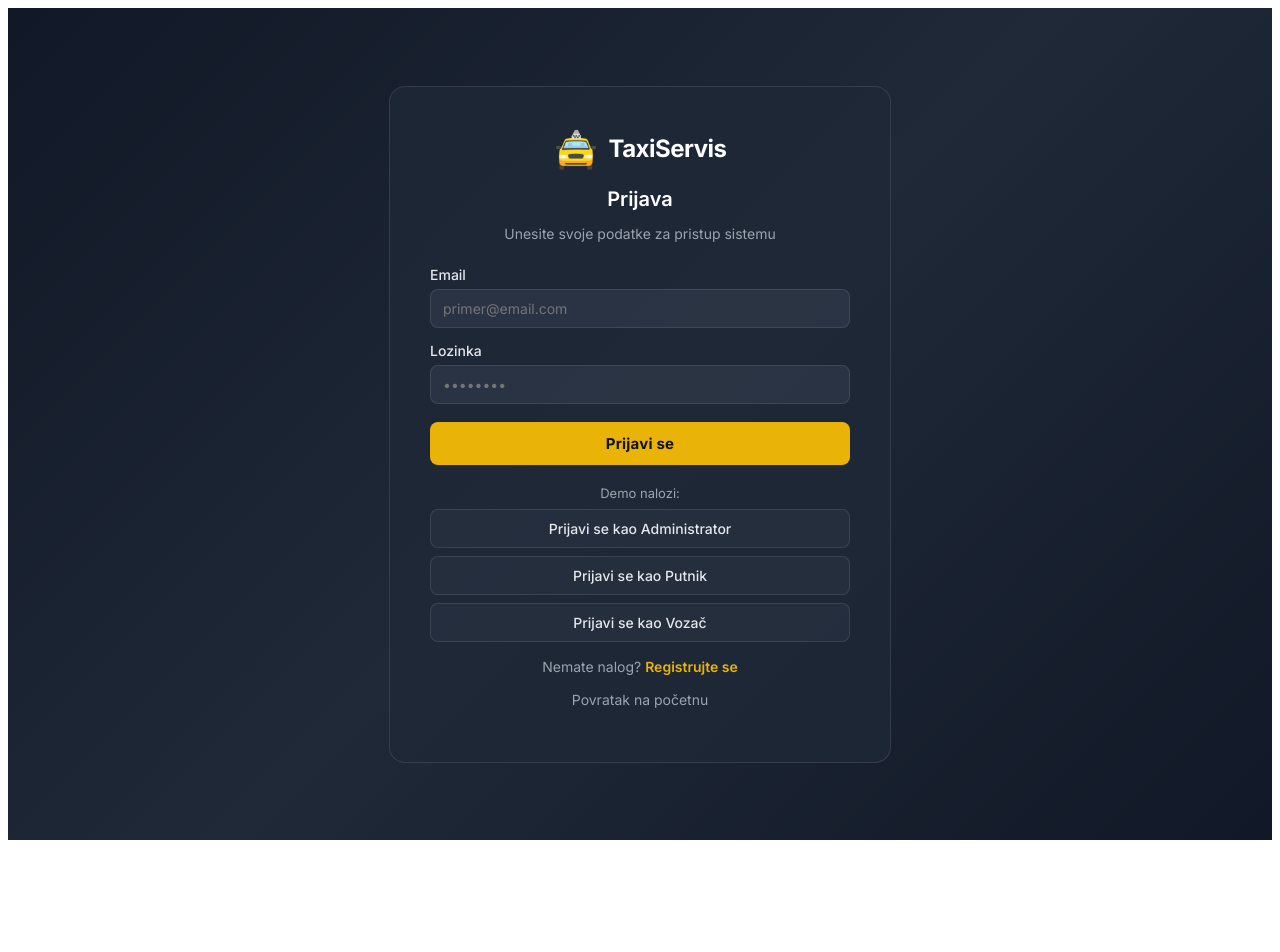
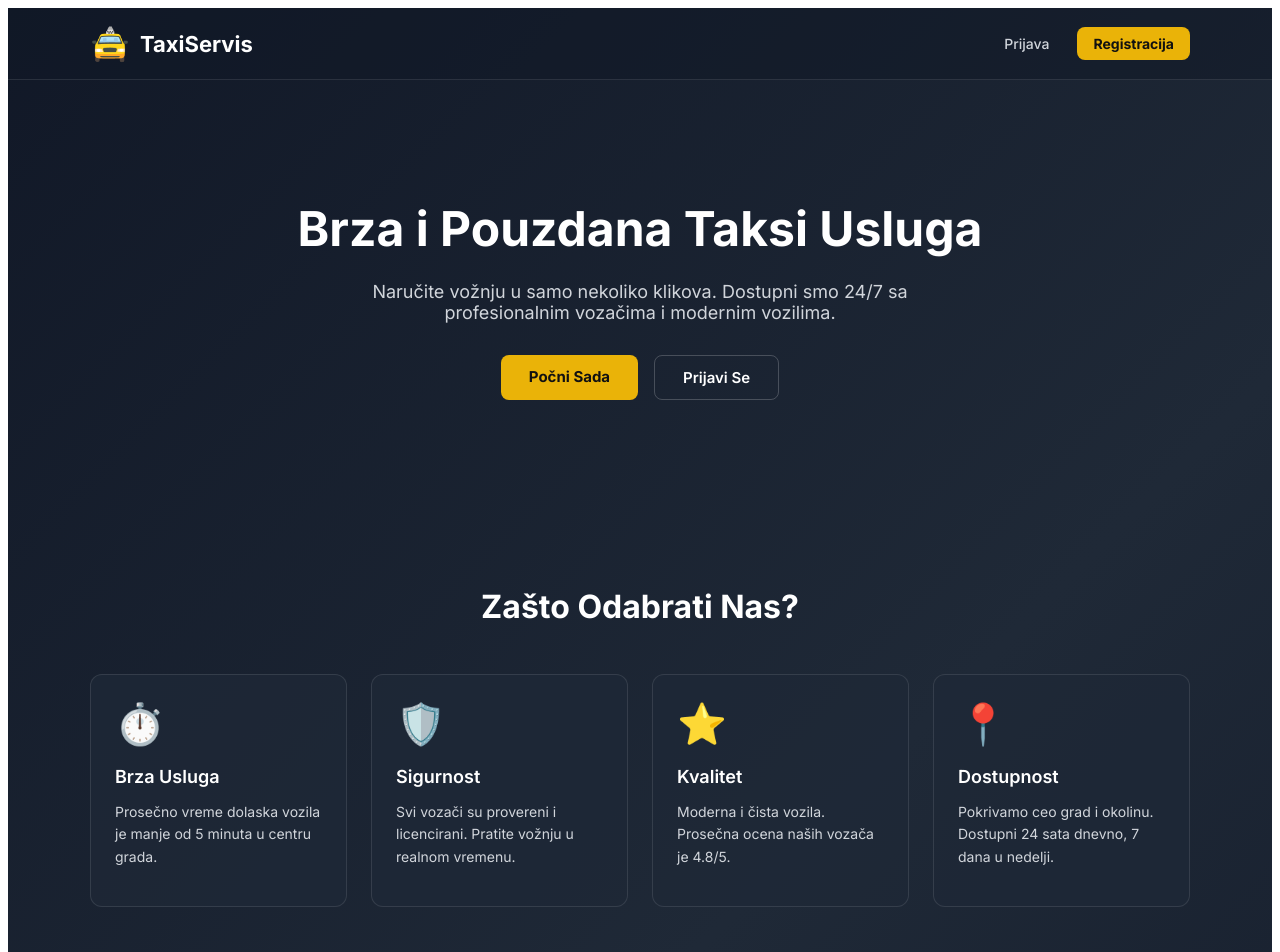
Before and after one commit to Maxara8/taxi_sluzba, a React (Create React App) app in the folder frontend/: page / in a window 1280 px wide. Shown: the top 952 px of the page. Before the commit the page ends 848 px from the top, so only its background shows below. Built offline with nearby package versions, Linux system fonts and the light colour scheme.

Commit message:
LandingPage

```diff
--- a/frontend/src/App.js
+++ b/frontend/src/App.js
@@ -3,6 +3,8 @@ import { BrowserRouter as Router, Routes, Route } from 'react-router-dom';
 
 import LoginPage from './pages/LoginPage';
 import RegisterPage from './pages/RegisterPage';
+import LandingPage from './pages/LandingPage';
+
 
 function App() {
   return (
@@ -10,7 +12,7 @@ function App() {
       <Routes>
         <Route path="/login" element={<LoginPage />} />
         <Route path="/register" element={<RegisterPage />} />
-        <Route path="/" element={<LoginPage />} />
+        <Route path="/" element={<LandingPage />} />
       </Routes>
     </Router>
   );
--- a/frontend/src/pages/LandingPage.jsx
+++ b/frontend/src/pages/LandingPage.jsx
@@ -0,0 +1,306 @@
+import React from 'react';
+import { Link } from 'react-router-dom';
+
+function LandingPage() {
+  return (
+    <div style={styles.page}>
+
+      {/* Header */}
+      <header style={styles.header}>
+        <div style={styles.headerInner}>
+          <div style={styles.logoRow}>
+            <span style={styles.logoEmoji}>🚖</span>
+            <span style={styles.logoText}>TaxiServis</span>
+          </div>
+          <nav style={styles.nav}>
+            <Link to="/login" style={styles.navLinkGhost}>Prijava</Link>
+            <Link to="/register" style={styles.navLinkYellow}>Registracija</Link>
+          </nav>
+        </div>
+      </header>
+
+      {/* Hero */}
+      <section style={styles.hero}>
+        <h1 style={styles.heroTitle}>Brza i Pouzdana Taksi Usluga</h1>
+        <p style={styles.heroSubtitle}>
+          Naručite vožnju u samo nekoliko klikova. Dostupni smo 24/7 sa profesionalnim vozačima i modernim vozilima.
+        </p>
+        <div style={styles.heroButtons}>
+          <Link to="/register" style={styles.btnYellow}>Počni Sada</Link>
+          <Link to="/login" style={styles.btnOutline}>Prijavi Se</Link>
+        </div>
+      </section>
+
+      {/* Zašto mi */}
+      <section style={styles.section}>
+        <h2 style={styles.sectionTitle}>Zašto Odabrati Nas?</h2>
+        <div style={styles.grid4}>
+          {[
+            { icon: '⏱️', title: 'Brza Usluga', desc: 'Prosečno vreme dolaska vozila je manje od 5 minuta u centru grada.' },
+            { icon: '🛡️', title: 'Sigurnost', desc: 'Svi vozači su provereni i licencirani. Pratite vožnju u realnom vremenu.' },
+            { icon: '⭐', title: 'Kvalitet', desc: 'Moderna i čista vozila. Prosečna ocena naših vozača je 4.8/5.' },
+            { icon: '📍', title: 'Dostupnost', desc: 'Pokrivamo ceo grad i okolinu. Dostupni 24 sata dnevno, 7 dana u nedelji.' },
+          ].map((item) => (
+            <div key={item.title} style={styles.card}>
+              <span style={styles.cardIcon}>{item.icon}</span>
+              <h3 style={styles.cardTitle}>{item.title}</h3>
+              <p style={styles.cardDesc}>{item.desc}</p>
+            </div>
+          ))}
+        </div>
+      </section>
+
+      {/* Tipovi vozila */}
+      <section style={styles.sectionDark}>
+        <h2 style={styles.sectionTitle}>Tipovi Vozila</h2>
+        <div style={styles.grid3}>
+          {[
+            {
+              title: 'Standard',
+              price: 'Od 120 RSD + 50 RSD/km',
+              items: ['Komfortna sedišta za 4 putnika', 'Klimatizacija', 'Prostor za prtljag', 'Idealno za gradske vožnje'],
+            },
+            {
+              title: 'Kombi',
+              price: 'Od 150 RSD + 60 RSD/km',
+              items: ['Kapacitet do 8 putnika', 'Ekstra prostor za prtljag', 'Klimatizacija', 'Idealno za grupe'],
+            },
+            {
+              title: 'Premium',
+              price: 'Od 200 RSD + 80 RSD/km',
+              items: ['Luksuzna vozila (Mercedes, BMW)', 'Kožna sedišta', 'Wi-Fi i osveženje', 'VIP tretman'],
+            },
+          ].map((v) => (
+            <div key={v.title} style={styles.card}>
+              <h3 style={styles.cardTitle}>{v.title}</h3>
+              <p style={styles.cardPrice}>{v.price}</p>
+              <ul style={styles.list}>
+                {v.items.map((item) => (
+                  <li key={item} style={styles.listItem}>• {item}</li>
+                ))}
+              </ul>
+            </div>
+          ))}
+        </div>
+      </section>
+
+      {/* CTA */}
+      <section style={styles.cta}>
+        <h2 style={styles.sectionTitle}>Spremni za Vožnju?</h2>
+        <p style={styles.heroSubtitle}>Registrujte se besplatno i uživajte u kvalitetnoj taksi usluzi</p>
+        <Link to="/register" style={styles.btnYellow}>Registruj Se Besplatno</Link>
+      </section>
+
+      {/* Footer */}
+      <footer style={styles.footer}>
+        <div style={styles.footerLogoRow}>
+          <span>🚖</span>
+          <span style={styles.footerLogoText}>TaxiServis</span>
+        </div>
+        <p style={styles.footerText}>Profesionalna taksi usluga za ceo grad</p>
+        <p style={styles.footerText}>📞 +381 11 123 4567</p>
+      </footer>
+
+    </div>
+  );
+}
+
+const styles = {
+  page: {
+    minHeight: '100vh',
+    background: 'linear-gradient(135deg, #111827, #1f2937, #111827)',
+    fontFamily: "'Inter', sans-serif",
+    color: '#fff',
+  },
+  // Header
+  header: {
+    borderBottom: '1px solid rgba(255,255,255,0.1)',
+    backgroundColor: 'rgba(17, 24, 39, 0.5)',
+    padding: '16px 0',
+  },
+  headerInner: {
+    maxWidth: '1100px',
+    margin: '0 auto',
+    padding: '0 24px',
+    display: 'flex',
+    alignItems: 'center',
+    justifyContent: 'space-between',
+  },
+  logoRow: {
+    display: 'flex',
+    alignItems: 'center',
+    gap: '10px',
+  },
+  logoEmoji: {
+    fontSize: '32px',
+  },
+  logoText: {
+    fontSize: '22px',
+    fontWeight: '700',
+    color: '#fff',
+  },
+  nav: {
+    display: 'flex',
+    gap: '12px',
+    alignItems: 'center',
+  },
+  navLinkGhost: {
+    color: '#d1d5db',
+    textDecoration: 'none',
+    padding: '8px 16px',
+    borderRadius: '8px',
+    fontSize: '14px',
+    fontWeight: '500',
+  },
+  navLinkYellow: {
+    color: '#111',
+    backgroundColor: '#eab308',
+    textDecoration: 'none',
+    padding: '8px 16px',
+    borderRadius: '8px',
+    fontSize: '14px',
+    fontWeight: '700',
+  },
+  // Hero
+  hero: {
+    maxWidth: '1100px',
+    margin: '0 auto',
+    padding: '80px 24px',
+    textAlign: 'center',
+  },
+  heroTitle: {
+    fontSize: '48px',
+    fontWeight: '700',
+    marginBottom: '24px',
+    lineHeight: '1.2',
+  },
+  heroSubtitle: {
+    fontSize: '18px',
+    color: '#d1d5db',
+    marginBottom: '32px',
+    maxWidth: '600px',
+    margin: '0 auto 32px',
+  },
+  heroButtons: {
+    display: 'flex',
+    gap: '16px',
+    justifyContent: 'center',
+  },
+  btnYellow: {
+    backgroundColor: '#eab308',
+    color: '#111',
+    padding: '12px 28px',
+    borderRadius: '8px',
+    textDecoration: 'none',
+    fontWeight: '700',
+    fontSize: '15px',
+  },
+  btnOutline: {
+    border: '1px solid rgba(255,255,255,0.2)',
+    color: '#fff',
+    padding: '12px 28px',
+    borderRadius: '8px',
+    textDecoration: 'none',
+    fontWeight: '600',
+    fontSize: '15px',
+  },
+  // Sekcije
+  section: {
+    maxWidth: '1100px',
+    margin: '0 auto',
+    padding: '80px 24px',
+  },
+  sectionDark: {
+    backgroundColor: 'rgba(17, 24, 39, 0.5)',
+    padding: '80px 24px',
+  },
+  sectionTitle: {
+    fontSize: '32px',
+    fontWeight: '700',
+    textAlign: 'center',
+    marginBottom: '48px',
+    color: '#fff',
+  },
+  grid4: {
+    display: 'grid',
+    gridTemplateColumns: 'repeat(auto-fit, minmax(220px, 1fr))',
+    gap: '24px',
+    maxWidth: '1100px',
+    margin: '0 auto',
+  },
+  grid3: {
+    display: 'grid',
+    gridTemplateColumns: 'repeat(auto-fit, minmax(260px, 1fr))',
+    gap: '24px',
+    maxWidth: '1100px',
+    margin: '0 auto',
+  },
+  card: {
+    backgroundColor: 'rgba(31, 41, 55, 0.8)',
+    border: '1px solid rgba(255,255,255,0.1)',
+    borderRadius: '12px',
+    padding: '24px',
+  },
+  cardIcon: {
+    fontSize: '40px',
+    display: 'block',
+    marginBottom: '16px',
+  },
+  cardTitle: {
+    fontSize: '18px',
+    fontWeight: '600',
+    color: '#fff',
+    marginBottom: '8px',
+  },
+  cardDesc: {
+    fontSize: '14px',
+    color: '#d1d5db',
+    lineHeight: '1.6',
+  },
+  cardPrice: {
+    fontSize: '14px',
+    color: '#9ca3af',
+    marginBottom: '16px',
+  },
+  list: {
+    listStyle: 'none',
+    padding: 0,
+    margin: 0,
+  },
+  listItem: {
+    fontSize: '14px',
+    color: '#d1d5db',
+    padding: '4px 0',
+  },
+  // CTA
+  cta: {
+    padding: '80px 24px',
+    textAlign: 'center',
+  },
+  // Footer
+  footer: {
+    backgroundColor: '#030712',
+    borderTop: '1px solid rgba(255,255,255,0.1)',
+    padding: '40px 24px',
+    textAlign: 'center',
+  },
+  footerLogoRow: {
+    display: 'flex',
+    alignItems: 'center',
+    justifyContent: 'center',
+    gap: '8px',
+    marginBottom: '12px',
+    fontSize: '24px',
+  },
+  footerLogoText: {
+    fontSize: '20px',
+    fontWeight: '600',
+  },
+  footerText: {
+    color: '#9ca3af',
+    fontSize: '14px',
+    margin: '4px 0',
+  },
+};
+
+export default LandingPage;
```
